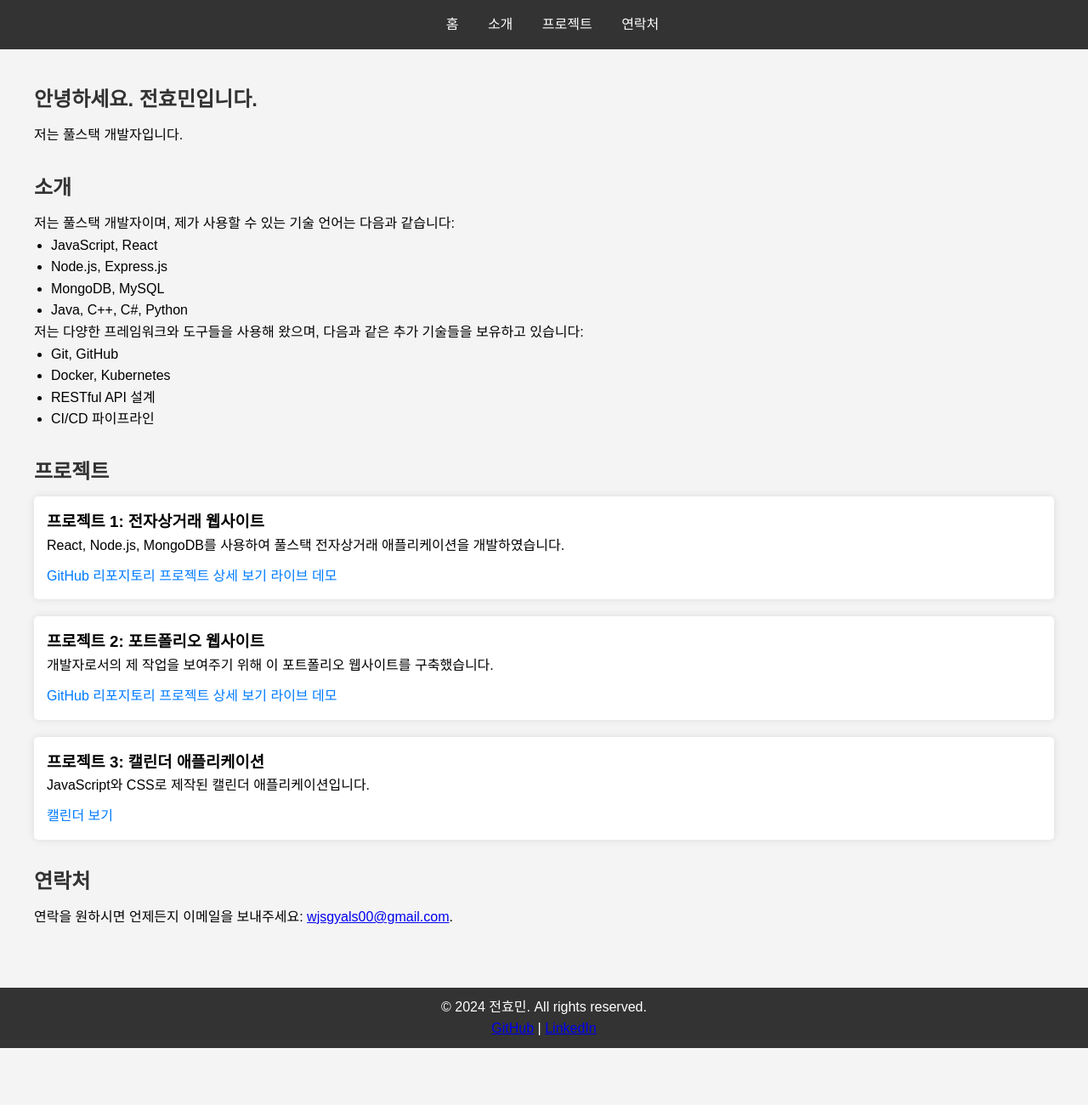
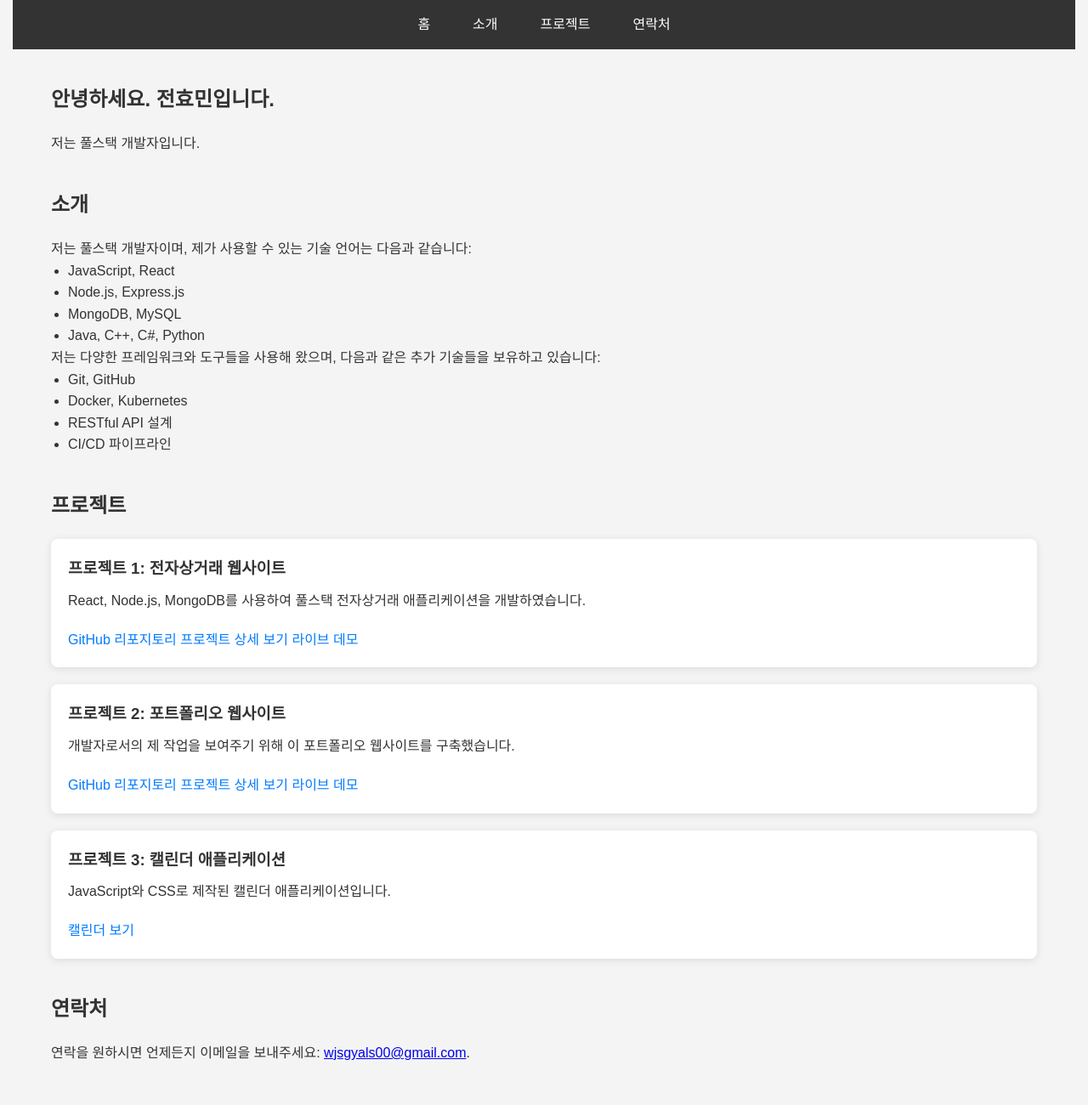
Before and after one commit to Hyomin0713/Hyomin0713.github.io, a plain HTML site: page index.html in a window 1280 px wide. Shown: the top 1300 px of the page at 85% size. Before the commit the page ends 1233 px from the top, so only its background shows below. Drawn offline with Linux system fonts and the light colour scheme.

Commit message:
styles.css

```diff
--- a/styles.css
+++ b/styles.css
@@ -1,35 +1,53 @@
-/* 기본 스타일 초기화 */
-body, h1, h2, h3, p, ul {
+/* 기본 스타일 초기화 및 글로벌 설정 */
+* {
     margin: 0;
     padding: 0;
+    box-sizing: border-box;
 }
 
 body {
-    font-family: Arial, sans-serif;
+    font-family: 'Arial', sans-serif;
     line-height: 1.6;
     background-color: #f4f4f4;
+    color: #333;
+    padding: 0 15px;
+}
+
+img {
+    max-width: 100%;
+    height: auto;
 }
 
 /* 헤더 스타일 */
 header {
     background-color: #333;
-    color: white;
+    color: #fff;
     padding: 1rem 0;
     text-align: center;
 }
 
 nav ul {
     list-style: none;
+    display: flex;
+    justify-content: center;
+    padding: 0;
+    margin: 0;
 }
 
     nav ul li {
-    display: inline;
         margin: 0 15px;
     }
 
         nav ul li a {
-    color: white;
+            color: #fff;
             text-decoration: none;
+            padding: 5px 10px;
+            border-radius: 5px;
+            transition: background-color 0.3s ease;
+        }
+
+            nav ul li a:hover {
+                background-color: #444;
             }
 
 /* 메인 섹션 스타일 */
@@ -40,12 +58,12 @@ main {
 }
 
 section {
-    margin-bottom: 30px;
+    margin-bottom: 40px;
 }
 
 h1, h2 {
     color: #333;
-    margin-bottom: 10px;
+    margin-bottom: 20px;
 }
 
 ul {
@@ -53,12 +71,27 @@ ul {
     padding-left: 20px;
 }
 
+/* 프로젝트 카드 스타일 */
 .project {
-    background-color: white;
-    padding: 15px;
+    background-color: #fff;
+    padding: 20px;
     margin-bottom: 20px;
-    border-radius: 5px;
-    box-shadow: 0 0 10px rgba(0, 0, 0, 0.1);
+    border-radius: 8px;
+    box-shadow: 0 2px 10px rgba(0, 0, 0, 0.1);
+    transition: transform 0.3s ease, box-shadow 0.3s ease;
+}
+
+    .project:hover {
+        transform: translateY(-5px);
+        box-shadow: 0 4px 15px rgba(0, 0, 0, 0.2);
+    }
+
+    .project h3 {
+        margin-bottom: 10px;
+    }
+
+    .project p {
+        margin-bottom: 10px;
     }
 
     .project a {
@@ -66,9 +99,11 @@ ul {
         margin-top: 10px;
         text-decoration: none;
         color: #007BFF;
+        transition: color 0.3s ease;
     }
 
         .project a:hover {
+            color: #0056b3;
             text-decoration: underline;
         }
 
@@ -76,6 +111,37 @@ ul {
 footer {
     text-align: center;
     background-color: #333;
-    color: white;
+    color: #fff;
     padding: 10px 0;
+    margin-top: 40px;
 }
+
+    footer a {
+        color: #007BFF;
+        text-decoration: none;
+        transition: color 0.3s ease;
+    }
+
+        footer a:hover {
+            color: #0056b3;
+        }
+
+/* 반응형 디자인 */
+@media (max-width: 768px) {
+    nav ul {
+        flex-direction: column;
+        align-items: center;
+    }
+
+        nav ul li {
+            margin: 10px 0;
+        }
+
+    main {
+        padding: 10px;
+    }
+
+    section {
+        margin-bottom: 20px;
+    }
+}
```
Lines whose indentation alone changed are shown as unchanged.
